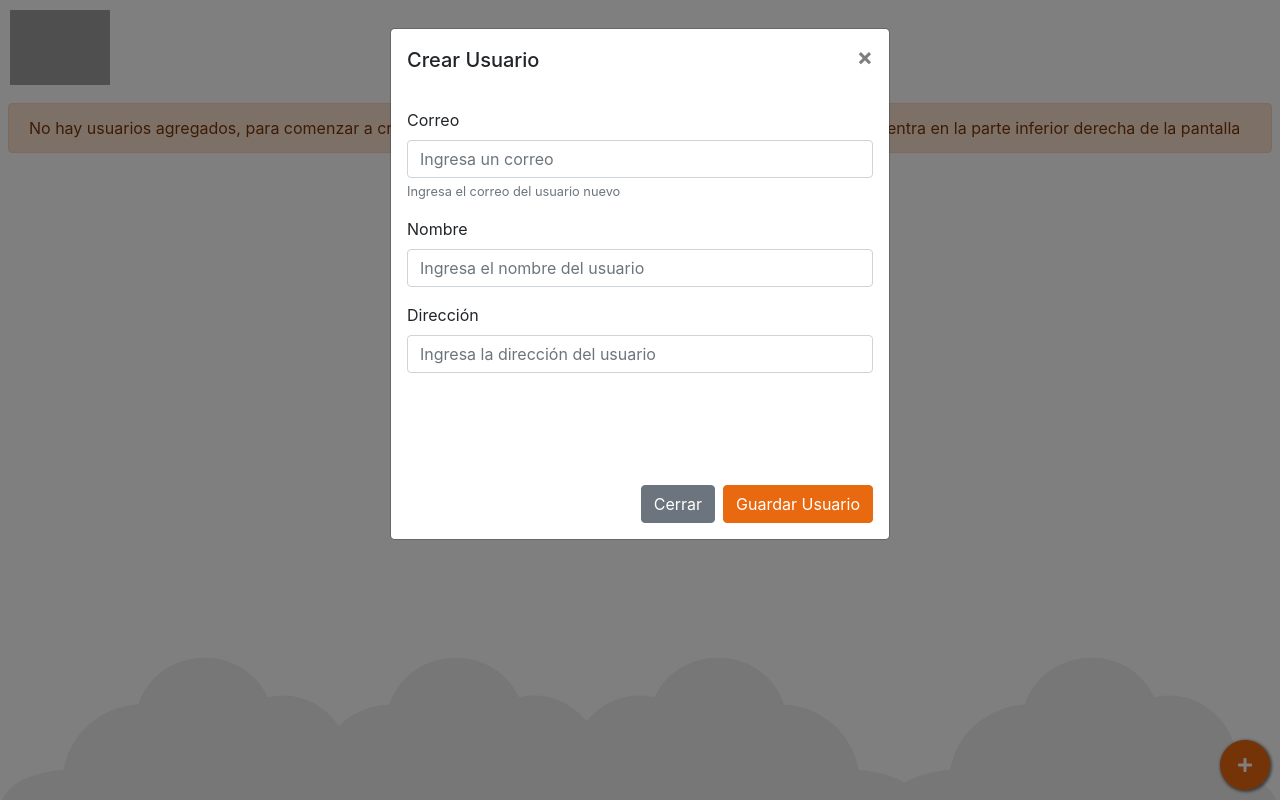
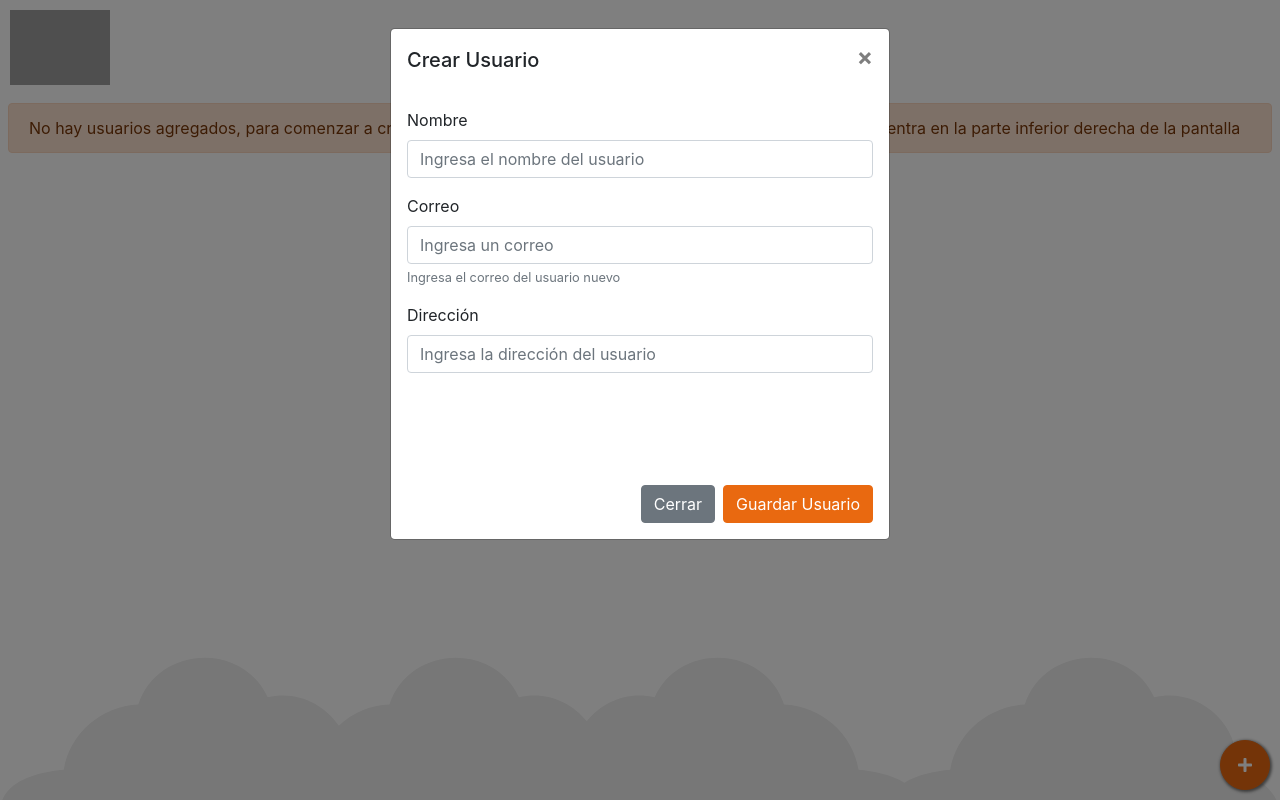
Before and after one commit to Roderick777/nectiauser, an Angular app: page / in a window 1280 px wide. Both pictures are taken after a click on the button 1245 px from the left and 765 px from the top of the page. Built offline with nearby package versions, Linux system fonts and the light colour scheme; grey boxes are pictures that could not be loaded.

Commit message:
buscador

```diff
--- a/src/app/components/crear/crear.component.html
+++ b/src/app/components/crear/crear.component.html
@@ -15,14 +15,15 @@
         <div class="modal-body">
             <form>
                 <div class="form-group">
+                    <label>Nombre</label>
+                    <input type="text" [(ngModel)]="formulario.nombre" name="nombre" class="form-control" placeholder="Ingresa el nombre del usuario">
+                </div>
+                <div class="form-group">
                     <label>Correo</label>
                     <input type="email" [(ngModel)]="formulario.correo" name="correo" class="form-control" aria-describedby="campo__correo" placeholder="Ingresa un correo">
                     <small id="campo__correo" class="form-text text-muted">Ingresa el correo del usuario nuevo</small>
                 </div>
-                <div class="form-group">
-                    <label>Nombre</label>
-                    <input type="text" [(ngModel)]="formulario.nombre" name="nombre" class="form-control" placeholder="Ingresa el nombre del usuario">
-                </div>
+
                 <div class="form-group">
                     <label>Dirección</label>
                     <input type="text" [(ngModel)]="formulario.direccion" name="direccion" class="form-control" placeholder="Ingresa la dirección del usuario">
--- a/src/app/components/crear/crear.component.ts
+++ b/src/app/components/crear/crear.component.ts
@@ -30,10 +30,20 @@ export class CrearComponent implements OnInit, OnChanges {
     console.log('cambios', this.usuarioEditar)
     if(this.usuarioEditar == null) {
       this.accion = 'crear'
+      this.reiniciarForm()
     } else {
-      this.formulario = this.usuarioEditar
+      let parsear = JSON.stringify(this.usuarioEditar)
+      this.formulario = JSON.parse(parsear)
       this.accion = 'editar'
       this.indice = this.usuarioEditar.indice;
+    }
+  }
+
+  reiniciarForm() {
+    this.formulario = {
+      nombre    : '',
+      correo    : '',
+      direccion : ''
     }
   }
 
@@ -59,8 +69,10 @@ export class CrearComponent implements OnInit, OnChanges {
     if(this.validarFormulario()){
       if(this.accion == 'crear') {
         this.accionCrear()
+        this.reiniciarForm()
       } else {
         this.accionEditar()
+        this.reiniciarForm()
       }
     }
   }
--- a/src/app/pages/inicio/inicio.component.html
+++ b/src/app/pages/inicio/inicio.component.html
@@ -2,7 +2,7 @@
     <app-crear [usuarioEditar]="usuarioActual" (usuarioEditado)="usuarioActualizado($event)" (usuarioNuevo)="usuarioCreado($event)"></app-crear>
     <div *ngIf="usuarios != null">
 
-        <div class="buscador p-3">
+        <div class="buscador p-3" *ngIf="usuarios.length > 0">
             <div class="input-group mb-3">
                 <input type="text" class="form-control buscador__input" [(ngModel)]="busqueda" placeholder="Búsqueda por nombre de usuario" aria-label="Búsqueda por nombre de usuario" aria-describedby="button-addon2">
                 <div class="input-group-append">
@@ -41,7 +41,7 @@
     </div>
 
     <div class="contenedor__flotante">
-        <button  class="btn btn-primary boton boton__flotante" (click)="verModalCrear()" data-toggle="modal" data-target="#modal__crear" >
+        <button  class="btn btn-primary boton boton__flotante" (click)="verModalCrear()" data-toggle="modal">
             <fa-icon [icon]="faPlus"></fa-icon>
         </button>
     </div>
--- a/src/app/pages/inicio/inicio.component.ts
+++ b/src/app/pages/inicio/inicio.component.ts
@@ -23,6 +23,8 @@ export class InicioComponent {
 
   verModalCrear(): void {
     this.usuarioActual = null
+    $("#modal__crear").modal()
+
   }
 
   usuarioCreado(evento) {
```
